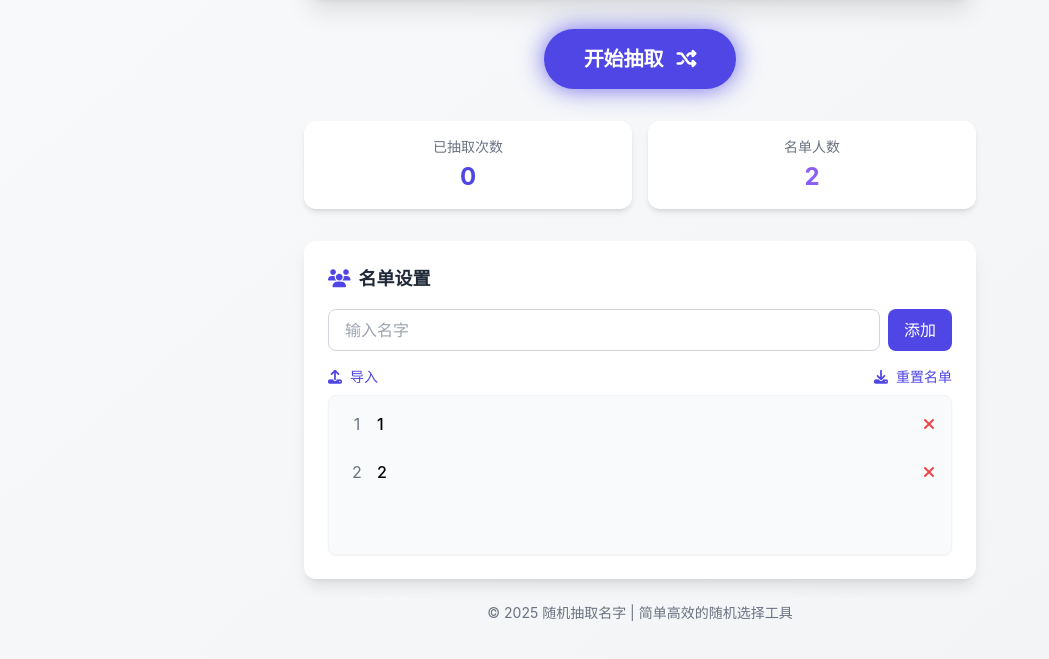
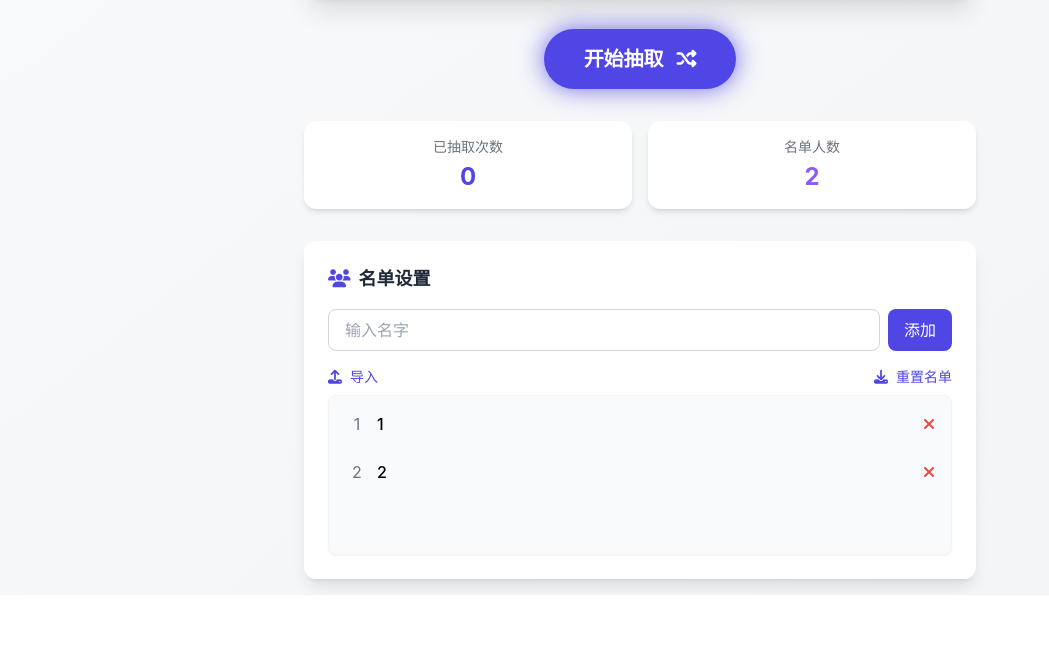
Before and after one commit to Southern3/names, a plain HTML site: page v/index.html in a window 1280 px wide. Shown: the part 431-1090 px from the top of the page, without its empty margins (0-1049 px from the left). After the commit the page ends 1026 px from the top, so only its background shows below. Drawn offline with nearby package versions, Linux system fonts and the light colour scheme.

Commit message:
Add files via upload

```diff
--- a/v/index.html
+++ b/v/index.html
@@ -3,7 +3,7 @@
 <head>
     <meta charset="UTF-8">
     <meta name="viewport" content="width=device-width, initial-scale=1.0">
-    <title>增强版随机抽取名字</title>
+    <title>随机抽取名字</title>
     <script src="https://cdn.tailwindcss.com"></script>
     <link href="https://cdnjs.cloudflare.com/ajax/libs/font-awesome/6.7.2/css/all.min.css" rel="stylesheet">
     <script>
@@ -186,9 +186,9 @@
         </div>
 
         <!-- 页脚 -->
-        <footer class="mt-auto py-6 text-center text-gray-500 text-sm animate-fade-in">
+        <!-- <footer class="mt-auto py-6 text-center text-gray-500 text-sm animate-fade-in">
             <p>© 2025 随机抽取名字 | 简单高效的随机选择工具</p>
-        </footer>
+        </footer> -->
     </div>
 
     <!-- 音频元素 -->
```
